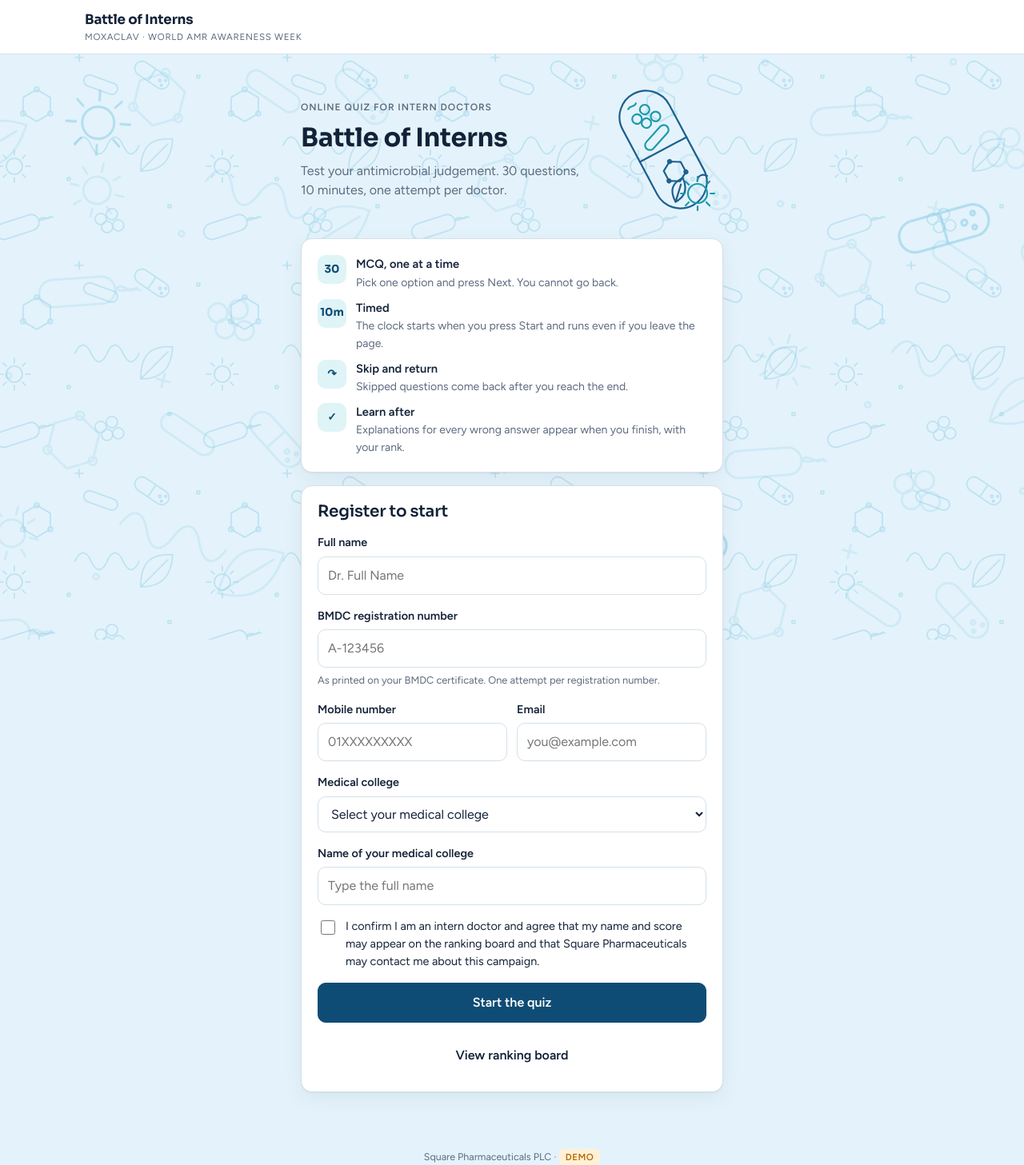
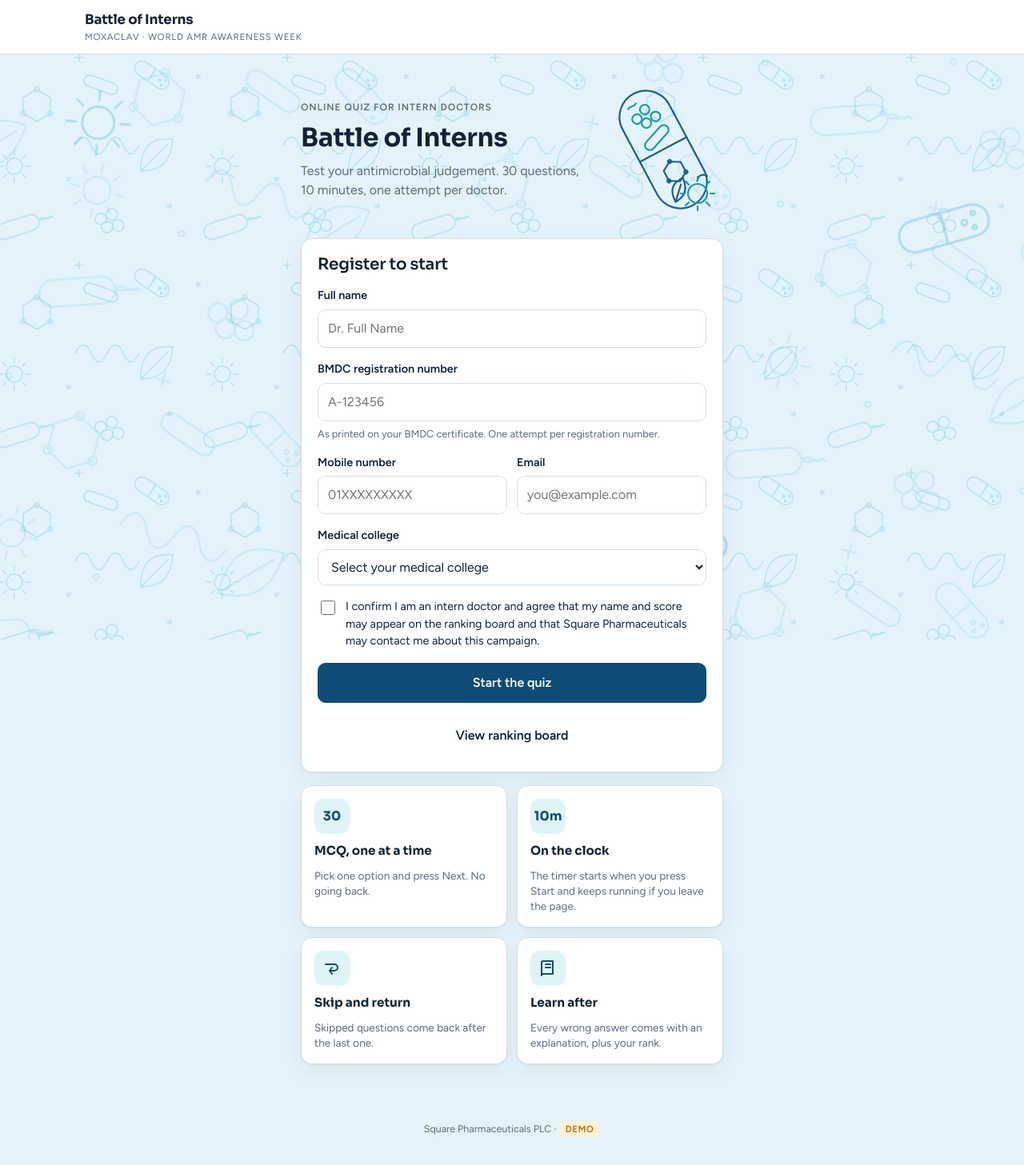
Before and after one commit to squaregroupdm/BattleofInterns, a PHP site: page / in a window 1280 px wide. Shown: the whole page at 80% size. After the commit the page ends 1422 px from the top, so only its background shows below. Run offline with PHP 8.4, Linux system fonts and the light colour scheme.

Commit message:
Welcome screen: registration first, four rule tiles; fix Other college box staying visible
Co-Authored-By: Claude Fable 5.1 <noreply@anthropic.com>
Claude-Session: https://claude.ai/code/session_01Vjoeeq3e9Hz3tTqDWFXnT4

```diff
--- a/index.html
+++ b/index.html
@@ -51,6 +51,7 @@
 }
 
 * { box-sizing: border-box; }
+[hidden] { display: none !important; }
 html, body { height: 100%; }
 body {
   margin: 0; background: var(--bg); color: var(--fg);
@@ -177,9 +178,13 @@ textarea.input { min-height: 88px; resize: vertical; }
 .hero-art { width: 150px; max-width: 100%; color: var(--art-2); justify-self: end; }
 .hero-art .acc { color: var(--accent); }
 @media (max-width: 480px) { .hero { grid-template-columns: 1fr 104px; } .hero-art { width: 104px; } .hero h1 { font-size: 1.7rem; } }
-.rules { display: grid; gap: 10px; }
-.rule { display: grid; grid-template-columns: 36px 1fr; gap: 12px; align-items: start; font-size: 0.92rem; }
-.rule-ic { width: 36px; height: 36px; border-radius: 10px; background: var(--accent-soft); color: var(--primary); display: grid; place-items: center; font-family: var(--font-display); font-weight: 700; font-size: 0.85rem; }
+.rules { display: grid; grid-template-columns: repeat(2, minmax(0, 1fr)); gap: 12px; }
+.rule { background: var(--surface); border: 1px solid var(--line); border-radius: var(--radius); padding: 16px; display: flex; flex-direction: column; gap: 10px; box-shadow: var(--shadow); }
+.rule b { font-family: var(--font-display); font-size: 0.95rem; }
+.rule p { font-size: 0.85rem; color: var(--muted); line-height: 1.4; }
+.rule-ic { width: 44px; height: 44px; border-radius: 12px; background: var(--accent-soft); color: var(--primary); display: grid; place-items: center; font-family: var(--font-display); font-weight: 700; font-size: 1rem; }
+.rule-ic svg { width: 24px; height: 24px; }
+@media (max-width: 360px) { .rules { grid-template-columns: 1fr; } }
 
 /* Quiz */
 .quiz-head { display: flex; align-items: center; justify-content: space-between; gap: 12px; }
@@ -590,14 +595,6 @@ window.BOI_API = (function () {
             </div>
             ${HERO_ART}
           </div>
-          <div class="card stack">
-            <div class="rules">
-              <div class="rule"><div class="rule-ic">${settings.questionCount}</div><div><b>MCQ, one at a time</b><br><span class="muted small">Pick one option and press Next. You cannot go back.</span></div></div>
-              <div class="rule"><div class="rule-ic">${Math.round(settings.durationSec / 60)}m</div><div><b>Timed</b><br><span class="muted small">The clock starts when you press Start and runs even if you leave the page.</span></div></div>
-              <div class="rule"><div class="rule-ic">&#8631;</div><div><b>Skip and return</b><br><span class="muted small">Skipped questions come back after you reach the end.</span></div></div>
-              <div class="rule"><div class="rule-ic">&#10003;</div><div><b>Learn after</b><br><span class="muted small">Explanations for every wrong answer appear when you finish, with your rank.</span></div></div>
-            </div>
-          </div>
           ${closed ? `<div class="alert warn">${settings.status === "not_started" ? "The quiz has not opened yet." : "Registration for this quiz is closed."} ${settings.leaderboardPublic ? '<a href="#board">See the ranking board</a>.' : ""}</div>` : `
           <form class="card stack" id="regForm" novalidate>
             <h2>Register to start</h2>
@@ -615,6 +612,12 @@ window.BOI_API = (function () {
             <button class="btn primary block" type="submit" id="btnStart">Start the quiz</button>
             ${settings.leaderboardPublic ? `<a class="btn ghost block" href="#board">View ranking board</a>` : ""}
           </form>`}
+          <div class="rules">
+            <div class="rule"><div class="rule-ic">${settings.questionCount}</div><b>MCQ, one at a time</b><p>Pick one option and press Next. No going back.</p></div>
+            <div class="rule"><div class="rule-ic">${Math.round(settings.durationSec / 60)}m</div><b>On the clock</b><p>The timer starts when you press Start and keeps running if you leave the page.</p></div>
+            <div class="rule"><div class="rule-ic"><svg viewBox="0 0 24 24" fill="none" stroke="currentColor" stroke-width="2" stroke-linecap="round" stroke-linejoin="round"><path d="M4 7h11a4 4 0 0 1 0 8H9"/><path d="M12 11l-3 4 3 4"/></svg></div><b>Skip and return</b><p>Skipped questions come back after the last one.</p></div>
+            <div class="rule"><div class="rule-ic"><svg viewBox="0 0 24 24" fill="none" stroke="currentColor" stroke-width="2" stroke-linecap="round" stroke-linejoin="round"><path d="M4 19V5a2 2 0 0 1 2-2h12v16H6a2 2 0 0 0-2 2z"/><path d="M9 7h6M9 11h6"/></svg></div><b>Learn after</b><p>Every wrong answer comes with an explanation, plus your rank.</p></div>
+          </div>
         </div>`);
       const form = document.getElementById("regForm");
       if (!form) return;
```
Also changed, not shown: demo/battle-of-interns-demo.html (+14 -11 lines), public/assets/app.css, public/assets/app.js.
